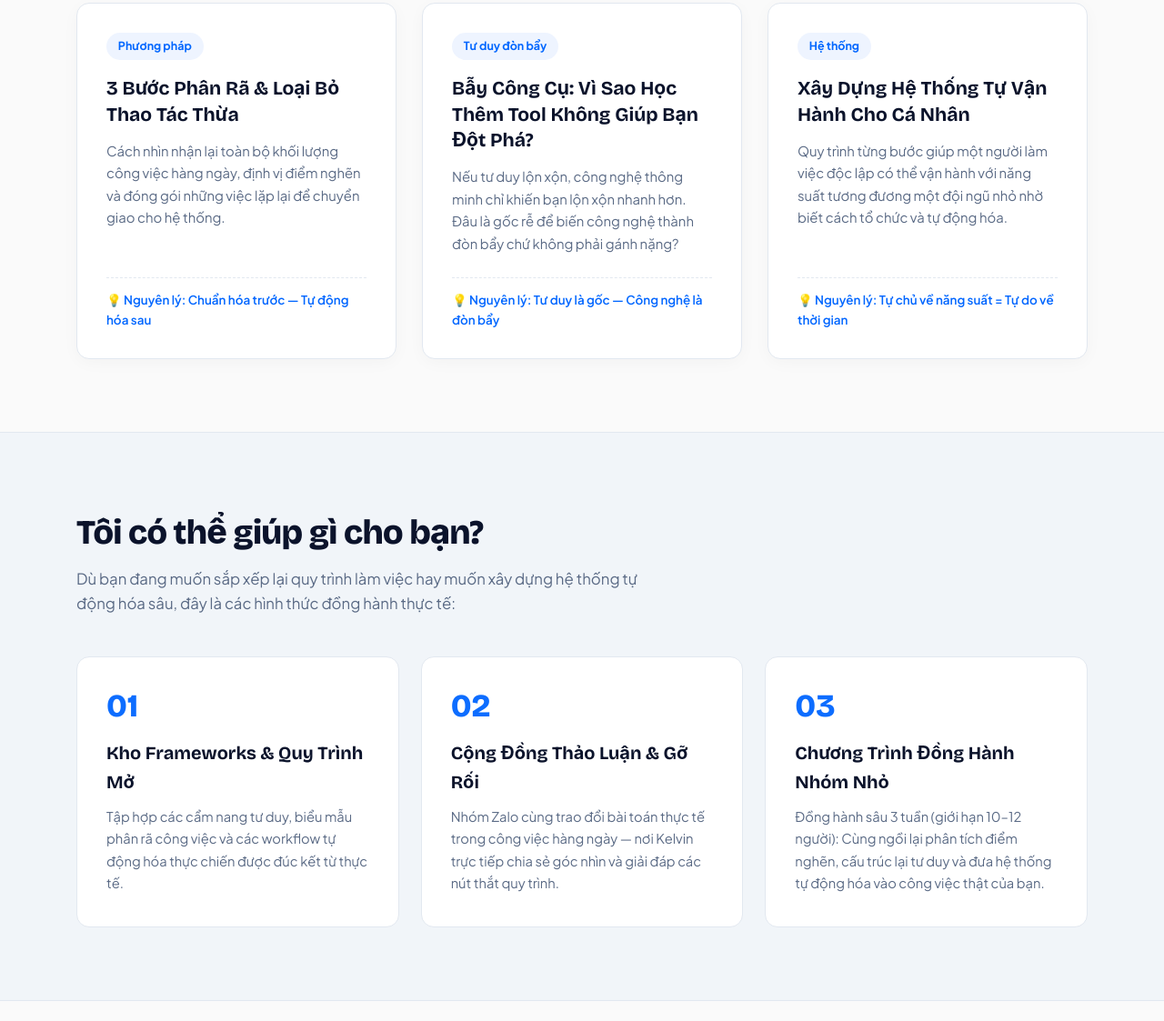
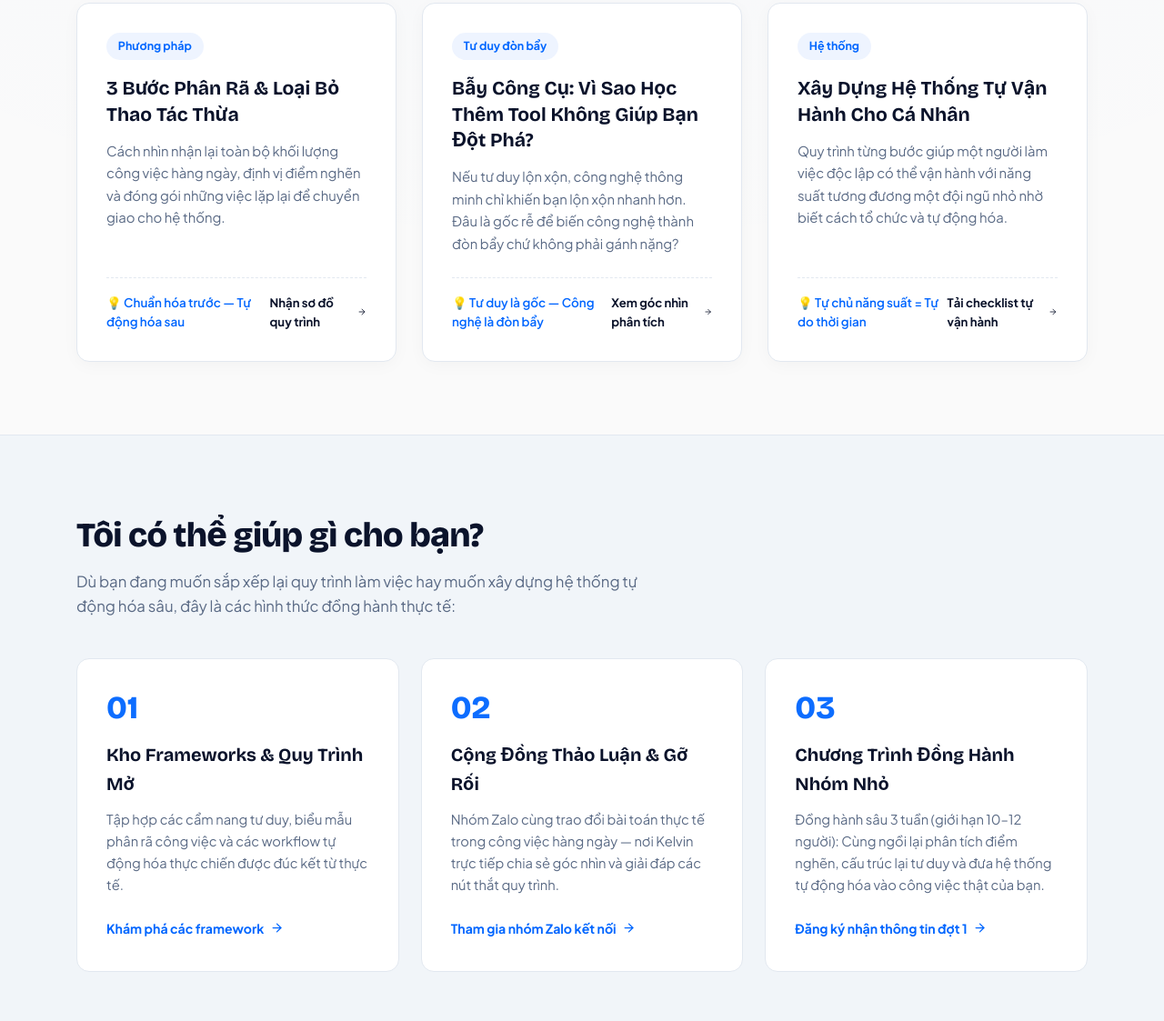
Before and after one commit to PQuangVinh1103/phanquangvinh, an Astro site: page / in a window 1280 px wide. Shown: the part 1009-2132 px from the top of the page at 91% size. Built offline with nearby package versions, Linux system fonts and the light colour scheme; Astro itself is replaced by a stand-in of ours.

Commit message:
feat: complete Phase 1 optimizations with rich SEO metadata, ambient tech glow, seamless CTA flow and zero dead links

```diff
--- a/src/pages/index.astro
+++ b/src/pages/index.astro
@@ -9,8 +9,27 @@
   <meta name="viewport" content="width=device-width, initial-scale=1.0" />
   <title>PHAN QUANG VINH — Tư Duy Hệ Thống & Đòn Bẩy Tự Chủ</title>
   <meta name="description" content="Xây dựng tư duy hệ thống và ứng dụng công nghệ làm đòn bẩy tự chủ: bớt thao tác lặp lại, tối ưu quy trình và làm chủ thời gian của chính bạn." />
-  <link rel="icon" href="/favicon.ico" sizes="any" />
+  <link rel="canonical" href="https://phanquangvinh.com" />
+
+  <!-- Favicon -->
   <link rel="icon" type="image/png" href="/favicon.png" />
+  <link rel="apple-touch-icon" href="/favicon.png" />
+
+  <!-- Open Graph / Facebook / Zalo Preview -->
+  <meta property="og:type" content="website" />
+  <meta property="og:url" content="https://phanquangvinh.com" />
+  <meta property="og:title" content="PHAN QUANG VINH — Tư Duy Hệ Thống & Đòn Bẩy Tự Chủ" />
+  <meta property="og:description" content="Xây dựng tư duy hệ thống và ứng dụng công nghệ làm đòn bẩy tự chủ: bớt thao tác lặp lại, tối ưu quy trình và làm chủ thời gian của chính bạn." />
+  <meta property="og:image" content="https://phanquangvinh.com/pictures/avatar_vinh.jpg" />
+
+  <!-- Twitter Card -->
+  <meta name="twitter:card" content="summary_large_image" />
+  <meta name="twitter:url" content="https://phanquangvinh.com" />
+  <meta name="twitter:title" content="PHAN QUANG VINH — Tư Duy Hệ Thống & Đòn Bẩy Tự Chủ" />
+  <meta name="twitter:description" content="Xây dựng tư duy hệ thống và ứng dụng công nghệ làm đòn bẩy tự chủ: bớt thao tác thủ công, giải phóng năng suất và làm chủ thời gian." />
+  <meta name="twitter:image" content="https://phanquangvinh.com/pictures/avatar_vinh.jpg" />
+
+  <!-- Google Fonts -->
   <link rel="preconnect" href="https://fonts.googleapis.com" />
   <link rel="preconnect" href="https://fonts.gstatic.com" crossorigin />
   <link href="https://fonts.googleapis.com/css2?family=Bricolage+Grotesque:opsz,wght@12..96,500;12..96,600;12..96,700;12..96,800&family=Plus+Jakarta+Sans:ital,wght@0,400;0,500;0,600;0,700;1,400&display=swap" rel="stylesheet" />
@@ -65,7 +84,7 @@
     }
 
     body {
-      background-color: var(--bg-main);
+      background: radial-gradient(circle at 50% -10%, rgba(0, 102, 255, 0.04) 0%, transparent 50%), var(--bg-main);
       color: var(--text-main);
       font-family: var(--font-sans);
       line-height: 1.6;
@@ -92,7 +111,7 @@
       position: sticky;
       top: 0;
       z-index: 100;
-      background: rgba(250, 250, 250, 0.88);
+      background: rgba(250, 250, 250, 0.90);
       backdrop-filter: blur(14px);
       -webkit-backdrop-filter: blur(14px);
       border-bottom: 1px solid var(--border-subtle);
@@ -301,7 +320,7 @@
       flex-shrink: 0;
     }
 
-    /* HERO VISUAL (PROPERLY CENTERED PORTRAIT WITH TECH GRID & AUTOMATION BADGE) */
+    /* HERO VISUAL (PROPERLY CENTERED PORTRAIT WITH TECH GRID & LEVERAGE BADGE) */
     .hero-visual {
       position: relative;
     }
@@ -413,7 +432,7 @@
     }
 
     /* =========================================
-       SECTION: CORE PRINCIPLES / FRAMEWORKS
+       SECTION: CORE PRINCIPLES & FRAMEWORKS
     ========================================= */
     .section {
       padding: 5rem 0;
@@ -491,13 +510,33 @@
       margin-bottom: 1.5rem;
     }
 
+    .resource-bottom {
+      border-top: 1px dashed var(--border-light);
+      padding-top: 1rem;
+      margin-top: auto;
+      display: flex;
+      align-items: center;
+      justify-content: space-between;
+    }
+
     .resource-takeaway {
       font-size: 0.84rem;
       color: var(--brand-blue);
       font-weight: 600;
-      border-top: 1px dashed var(--border-light);
-      padding-top: 0.85rem;
-      margin-top: auto;
+    }
+
+    .resource-action {
+      display: inline-flex;
+      align-items: center;
+      gap: 0.3rem;
+      font-size: 0.82rem;
+      font-weight: 700;
+      color: var(--text-main);
+      transition: color 0.15s ease;
+    }
+
+    .resource-card:hover .resource-action {
+      color: var(--brand-blue);
     }
 
     /* =========================================
@@ -524,6 +563,7 @@
       transition: all 0.2s ease;
       display: flex;
       flex-direction: column;
+      justify-content: space-between;
     }
 
     .help-card:hover {
@@ -553,6 +593,25 @@
       font-size: 0.92rem;
       color: var(--text-muted);
       line-height: 1.65;
+      margin-bottom: 1.5rem;
+    }
+
+    .help-card-cta {
+      display: inline-flex;
+      align-items: center;
+      gap: 0.4rem;
+      font-size: 0.88rem;
+      font-weight: 700;
+      color: var(--brand-blue);
+      margin-top: auto;
+    }
+
+    .help-card-cta svg {
+      transition: transform 0.2s ease;
+    }
+
+    .help-card:hover .help-card-cta svg {
+      transform: translateX(4px);
     }
 
     /* =========================================
@@ -821,8 +880,12 @@
               <h3 class="resource-title">3 Bước Phân Rã & Loại Bỏ Thao Tác Thừa</h3>
               <p class="resource-desc">Cách nhìn nhận lại toàn bộ khối lượng công việc hàng ngày, định vị điểm nghẽn và đóng gói những việc lặp lại để chuyển giao cho hệ thống.</p>
             </div>
-            <div class="resource-takeaway">
-              💡 Nguyên lý: Chuẩn hóa trước — Tự động hóa sau
+            <div class="resource-bottom">
+              <span class="resource-takeaway">💡 Chuẩn hóa trước — Tự động hóa sau</span>
+              <a href="https://zalo.me/g/vjrvtu846" target="_blank" rel="noopener noreferrer" class="resource-action">
+                <span>Nhận sơ đồ quy trình</span>
+                <svg width="14" height="14" viewBox="0 0 24 24" fill="none" stroke="currentColor" stroke-width="2" stroke-linecap="round" stroke-linejoin="round"><path d="M5 12h14"/><path d="m12 5 7 7-7 7"/></svg>
+              </a>
             </div>
           </article>
 
@@ -832,8 +895,12 @@
               <h3 class="resource-title">Bẫy Công Cụ: Vì Sao Học Thêm Tool Không Giúp Bạn Đột Phá?</h3>
               <p class="resource-desc">Nếu tư duy lộn xộn, công nghệ thông minh chỉ khiến bạn lộn xộn nhanh hơn. Đâu là gốc rễ để biến công nghệ thành đòn bẩy chứ không phải gánh nặng?</p>
             </div>
-            <div class="resource-takeaway">
-              💡 Nguyên lý: Tư duy là gốc — Công nghệ là đòn bẩy
+            <div class="resource-bottom">
+              <span class="resource-takeaway">💡 Tư duy là gốc — Công nghệ là đòn bẩy</span>
+              <a href="https://zalo.me/g/vjrvtu846" target="_blank" rel="noopener noreferrer" class="resource-action">
+                <span>Xem góc nhìn phân tích</span>
+                <svg width="14" height="14" viewBox="0 0 24 24" fill="none" stroke="currentColor" stroke-width="2" stroke-linecap="round" stroke-linejoin="round"><path d="M5 12h14"/><path d="m12 5 7 7-7 7"/></svg>
+              </a>
             </div>
           </article>
 
@@ -843,8 +910,12 @@
               <h3 class="resource-title">Xây Dựng Hệ Thống Tự Vận Hành Cho Cá Nhân</h3>
               <p class="resource-desc">Quy trình từng bước giúp một người làm việc độc lập có thể vận hành với năng suất tương đương một đội ngũ nhỏ nhờ biết cách tổ chức và tự động hóa.</p>
             </div>
-            <div class="resource-takeaway">
-              💡 Nguyên lý: Tự chủ về năng suất = Tự do về thời gian
+            <div class="resource-bottom">
+              <span class="resource-takeaway">💡 Tự chủ năng suất = Tự do thời gian</span>
+              <a href="https://zalo.me/g/vjrvtu846" target="_blank" rel="noopener noreferrer" class="resource-action">
+                <span>Tải checklist tự vận hành</span>
+                <svg width="14" height="14" viewBox="0 0 24 24" fill="none" stroke="currentColor" stroke-width="2" stroke-linecap="round" stroke-linejoin="round"><path d="M5 12h14"/><path d="m12 5 7 7-7 7"/></svg>
+              </a>
             </div>
           </article>
 
@@ -863,21 +934,39 @@
         <div class="help-grid">
 
           <div class="help-card">
+            <div>
               <div class="help-number">01</div>
               <h3 class="help-card-title">Kho Frameworks & Quy Trình Mở</h3>
               <p class="help-card-desc">Tập hợp các cẩm nang tư duy, biểu mẫu phân rã công việc và các workflow tự động hóa thực chiến được đúc kết từ thực tế.</p>
             </div>
+            <a href="#principles" class="help-card-cta">
+              <span>Khám phá các framework</span>
+              <svg width="15" height="15" viewBox="0 0 24 24" fill="none" stroke="currentColor" stroke-width="2" stroke-linecap="round" stroke-linejoin="round"><path d="M5 12h14"/><path d="m12 5 7 7-7 7"/></svg>
+            </a>
+          </div>
 
           <div class="help-card">
+            <div>
               <div class="help-number">02</div>
               <h3 class="help-card-title">Cộng Đồng Thảo Luận & Gỡ Rối</h3>
               <p class="help-card-desc">Nhóm Zalo cùng trao đổi bài toán thực tế trong công việc hàng ngày — nơi Kelvin trực tiếp chia sẻ góc nhìn và giải đáp các nút thắt quy trình.</p>
             </div>
+            <a href="https://zalo.me/g/vjrvtu846" target="_blank" rel="noopener noreferrer" class="help-card-cta">
+              <span>Tham gia nhóm Zalo kết nối</span>
+              <svg width="15" height="15" viewBox="0 0 24 24" fill="none" stroke="currentColor" stroke-width="2" stroke-linecap="round" stroke-linejoin="round"><path d="M5 12h14"/><path d="m12 5 7 7-7 7"/></svg>
+            </a>
+          </div>
 
           <div class="help-card">
+            <div>
               <div class="help-number">03</div>
               <h3 class="help-card-title">Chương Trình Đồng Hành Nhóm Nhỏ</h3>
               <p class="help-card-desc">Đồng hành sâu 3 tuần (giới hạn 10–12 người): Cùng ngồi lại phân tích điểm nghẽn, cấu trúc lại tư duy và đưa hệ thống tự động hóa vào công việc thật của bạn.</p>
+            </div>
+            <a href="https://zalo.me/g/vjrvtu846" target="_blank" rel="noopener noreferrer" class="help-card-cta">
+              <span>Đăng ký nhận thông tin đợt 1</span>
+              <svg width="15" height="15" viewBox="0 0 24 24" fill="none" stroke="currentColor" stroke-width="2" stroke-linecap="round" stroke-linejoin="round"><path d="M5 12h14"/><path d="m12 5 7 7-7 7"/></svg>
+            </a>
           </div>
 
         </div>
@@ -919,9 +1008,9 @@
         </div>
 
         <div class="footer-links">
-          <a href="https://tiktok.com/@kelvin1mil" target="_blank" rel="noopener noreferrer" class="footer-link">TikTok</a>
-          <a href="https://threads.net" target="_blank" rel="noopener noreferrer" class="footer-link">Threads</a>
-          <a href="https://facebook.com" target="_blank" rel="noopener noreferrer" class="footer-link">Facebook</a>
+          <a href="https://www.tiktok.com/@kelvin1mil" target="_blank" rel="noopener noreferrer" class="footer-link">TikTok</a>
+          <a href="https://www.threads.net" target="_blank" rel="noopener noreferrer" class="footer-link">Threads</a>
+          <a href="https://www.facebook.com" target="_blank" rel="noopener noreferrer" class="footer-link">Facebook</a>
           <a href="https://zalo.me/g/vjrvtu846" target="_blank" rel="noopener noreferrer" class="footer-link">Zalo Hub</a>
         </div>
       </div>
```
Lines whose indentation alone changed are shown as unchanged.
